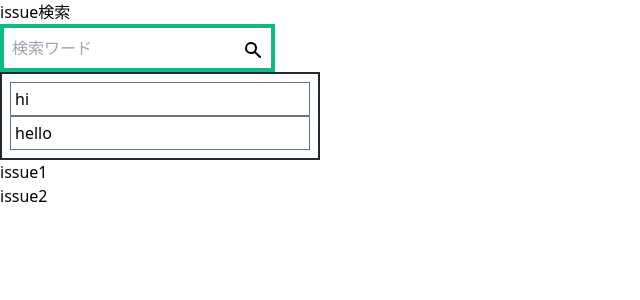
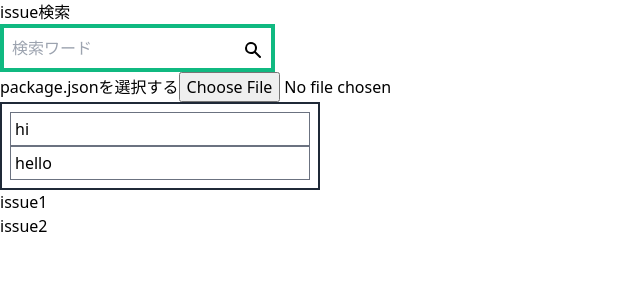
Before and after one commit to zd613/issue-ikkatsu-kensaku, a Nuxt app: page /search in a window 1280 px wide. Shown: the top 300 px of the page, without its empty margins (0-640 px from the left). Built offline with nearby package versions, Linux system fonts and the light colour scheme.

Commit message:
ファイル選択のcomponent作成

```diff
--- /dev/null
+++ b/components/FileSelector.vue
@@ -0,0 +1,6 @@
+<template>
+  <div>
+    <span>package.jsonを選択する</span>
+    <input type="file" accept=".json" />
+  </div>
+</template>
--- a/pages/search.vue
+++ b/pages/search.vue
@@ -4,6 +4,7 @@
 
     <div>
       <SearchBox />
+      <FileSelector />
       <div>
         <RepositoryList :repositories="repositoryList" />
       </div>
@@ -18,6 +19,7 @@
 <script setup lang="ts">
 import { IssueInfo } from "~~/interfaces/IssueInfo";
 import { RepositoryInfo } from "~~/interfaces/RepositoryInfo";
+import FileSelector from "~~/components/FileSelector.vue";
 
 const repositoryList: RepositoryInfo[] = [
   {
```
